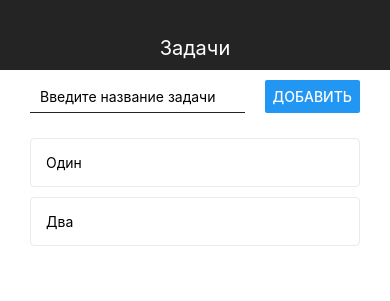
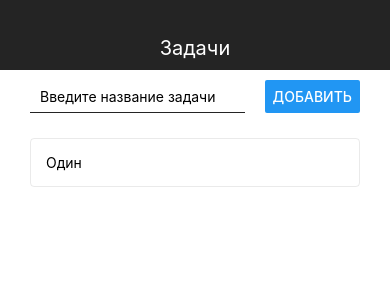
Before and after one commit to motionsoftru/react-native-expo-test, a React Native app: screen / in a window 390 px wide. Shown: the top 301 px of the page. Built offline with nearby package versions, Linux system fonts and the light colour scheme.

Commit message:
Добавил изображение при отсутствии задач

```diff
--- a/App.js
+++ b/App.js
@@ -8,10 +8,7 @@ import { THEME } from "./src/themes/theme";
 
 export default function App() {
   const [todoId, setTodoId] = useState(null);
-  const [todos, setTodos] = useState([
-    { id: "1", title: "Один" },
-    { id: "2", title: "Два" },
-  ]);
+  const [todos, setTodos] = useState([{ id: "1", title: "Один" }]);
 
   const addTodo = (title) => {
     setTodos((prev) => [
--- a/src/screens/MainScreen.js
+++ b/src/screens/MainScreen.js
@@ -1,21 +1,54 @@
 import React from "react";
-import { View, StyleSheet, FlatList } from "react-native";
+import { View, StyleSheet, FlatList, Image } from "react-native";
 import { AddTodo } from "../components/AddTodo";
 import { Todo } from "../components/Todo";
 
 export const MainScreen = ({ addTodo, todos, removeTodo, openTodo }) => {
+  let content = (
+    <FlatList
+      keyExtractor={(item) => item.id.toString()}
+      data={todos}
+      renderItem={({ item }) => (
+        <Todo todo={item} onRemove={removeTodo} onOpen={openTodo} />
+      )}
+    />
+  );
+
+  if (todos.length === 0) {
+    content = (
+      <View style={styles.imageWrapper}>
+        <Image
+          style={styles.image}
+          source={require("../../assets/no-items.png")}
+        />
+        {/* <Image
+          style={styles.image}
+          source={{
+            uri:
+              "https://img2.freepng.ru/20180522/fbb/kisspng-computer-icons-institute-of-inspection-cleaning-an-award-certificate-5b0401dc427f84.3069769415269892762724.jpg",
+          }}
+        /> */}
+      </View>
+    );
+  }
   return (
     <View>
       <AddTodo onSubmit={addTodo} />
-      <FlatList
-        keyExtractor={(item) => item.id.toString()}
-        data={todos}
-        renderItem={({ item }) => (
-          <Todo todo={item} onRemove={removeTodo} onOpen={openTodo} />
-        )}
-      />
+      {content}
     </View>
   );
 };
 
-const styles = StyleSheet.create({});
+const styles = StyleSheet.create({
+  imageWrapper: {
+    alignItems: "center",
+    justifyContent: "center",
+    padding: 10,
+    height: 300,
+  },
+  image: {
+    width: "100%",
+    height: "100%",
+    resizeMode: "contain",
+  },
+});
```
Also changed, not shown: assets/no-items.png (added).
